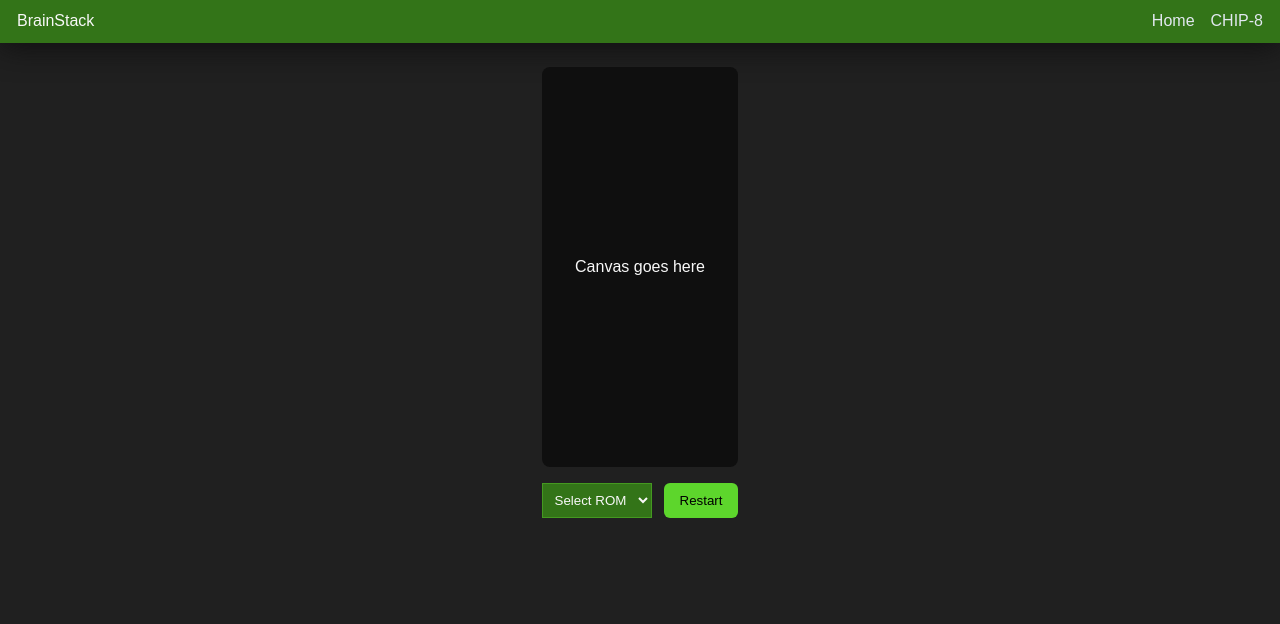
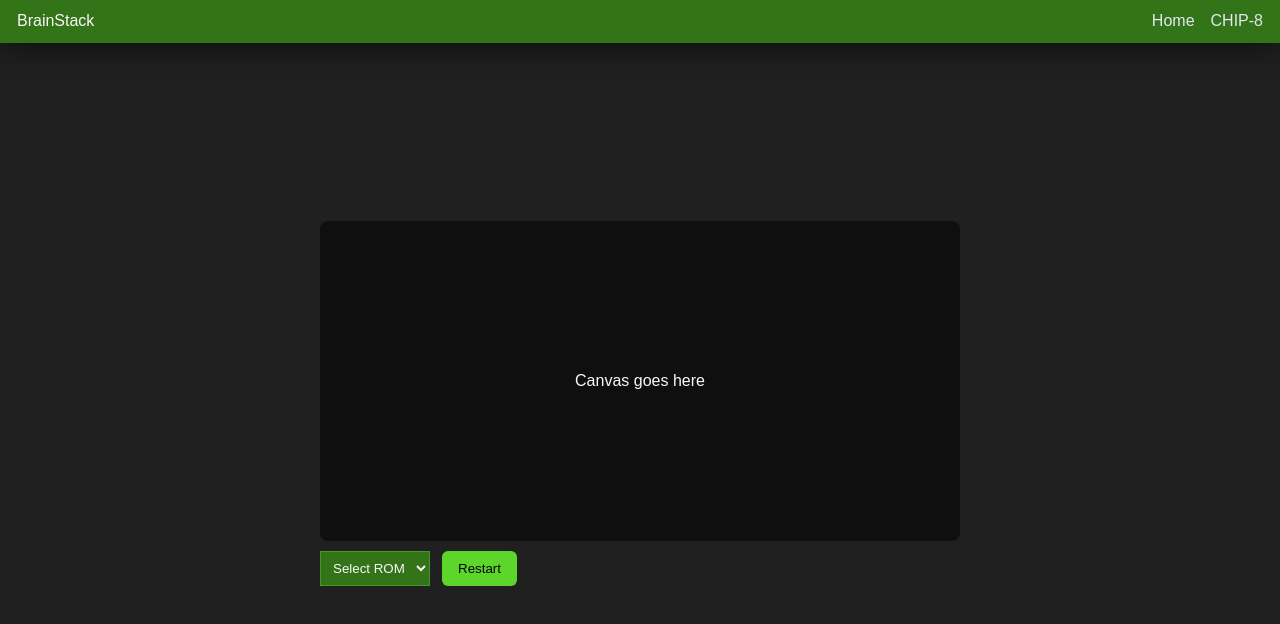
Before and after one commit to SteadyOsi/BrainStack, an Angular app in the folder brain-stack/: page /chip8 in a window 1280 px wide. Shown: the top 624 px of the page. Built offline with nearby package versions, Linux system fonts and the light colour scheme.

Commit message:
Btns
Just made a few changes to the buttons

```diff
--- a/brain-stack/src/app/features/chip8/chip8.css
+++ b/brain-stack/src/app/features/chip8/chip8.css
@@ -2,15 +2,24 @@
   display: flex;
   flex-direction: column;
   align-items: center;
-  gap: 16px;
+  justify-content: center;
 
-  max-width: 900px;
   width: 100%;
+  height: 90vh;
+}
+
+.canvas-controls {
+  display: flex;
+  flex-direction: column;
+  align-items: start;
+  justify-content: center;
+  gap: 10px;
 }
 
 .canvas-wrapper {
   width: 100%;
-  height: 400px;
+  height: 320px;
+  width: 640px;
 
   background: #0f0f0f;
   border-radius: 8px;
@@ -25,12 +34,23 @@
   gap: 12px;
 }
 
-button {
+.restartBtn {
   padding: 8px 16px;
   background: #5dd62c;
   border: none;
   border-radius: 6px;
   cursor: pointer;
+}
+
+.restartBtn:hover {
+  background: #5cd62cb4;
+  transform: translateY(-1px);
+  box-shadow: 0 2px 6px rgba(0,0,0, 0.25);
+}
+
+.restartBtn:active {
+  background-color: #5cd62c85;
+  transform: translateY(0);
 }
 
 select {
--- a/brain-stack/src/app/features/chip8/chip8.html
+++ b/brain-stack/src/app/features/chip8/chip8.html
@@ -1,5 +1,6 @@
 <div class="chip8-container">
 
+    <div class="canvas-controls">
         <div class="canvas-wrapper">
             <p>Canvas goes here</p>
         </div>
@@ -7,10 +8,12 @@
         <div class="controls">
             <select>
                 <option>Select ROM</option>
-            <option>Pong</option>
+                <option>IBM</option>
                 <option>Tetris</option>
             </select>
 
-        <button>Restart</button>
+            <button class="restartBtn">Restart</button>
         </div>
     </div>
+
+</div>
--- a/brain-stack/src/app/layout/navbar/navbar.css
+++ b/brain-stack/src/app/layout/navbar/navbar.css
@@ -8,6 +8,7 @@
     border-bottom: 1px solid #337418;
 
     box-shadow: 0px 4px 30px #0f0f0f;
+    flex: 0;
 }
 
 .navbar a {
--- a/brain-stack/src/app/layout/shell/shell.css
+++ b/brain-stack/src/app/layout/shell/shell.css
@@ -1,7 +1,6 @@
 .app-layout {
     display: flex;
     flex-direction: column;
-    height: 100vh;
 }
 
 .content {
@@ -9,5 +8,5 @@
     display: flex;
     justify-content: center;
     align-items: flex-start;
-    padding: 24px;
+    /* padding: 24px; */
 }
```
Lines whose indentation alone changed are shown as unchanged.
